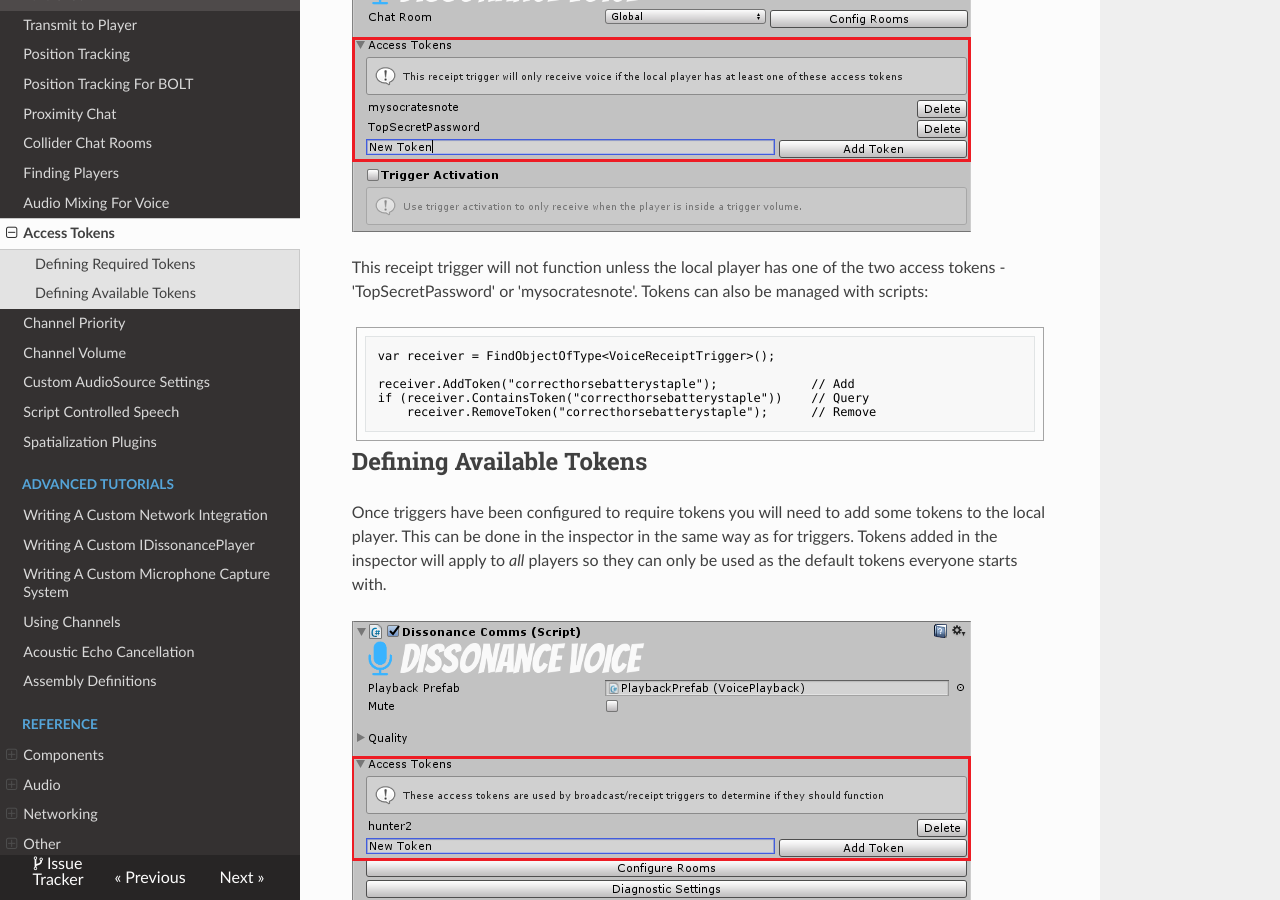
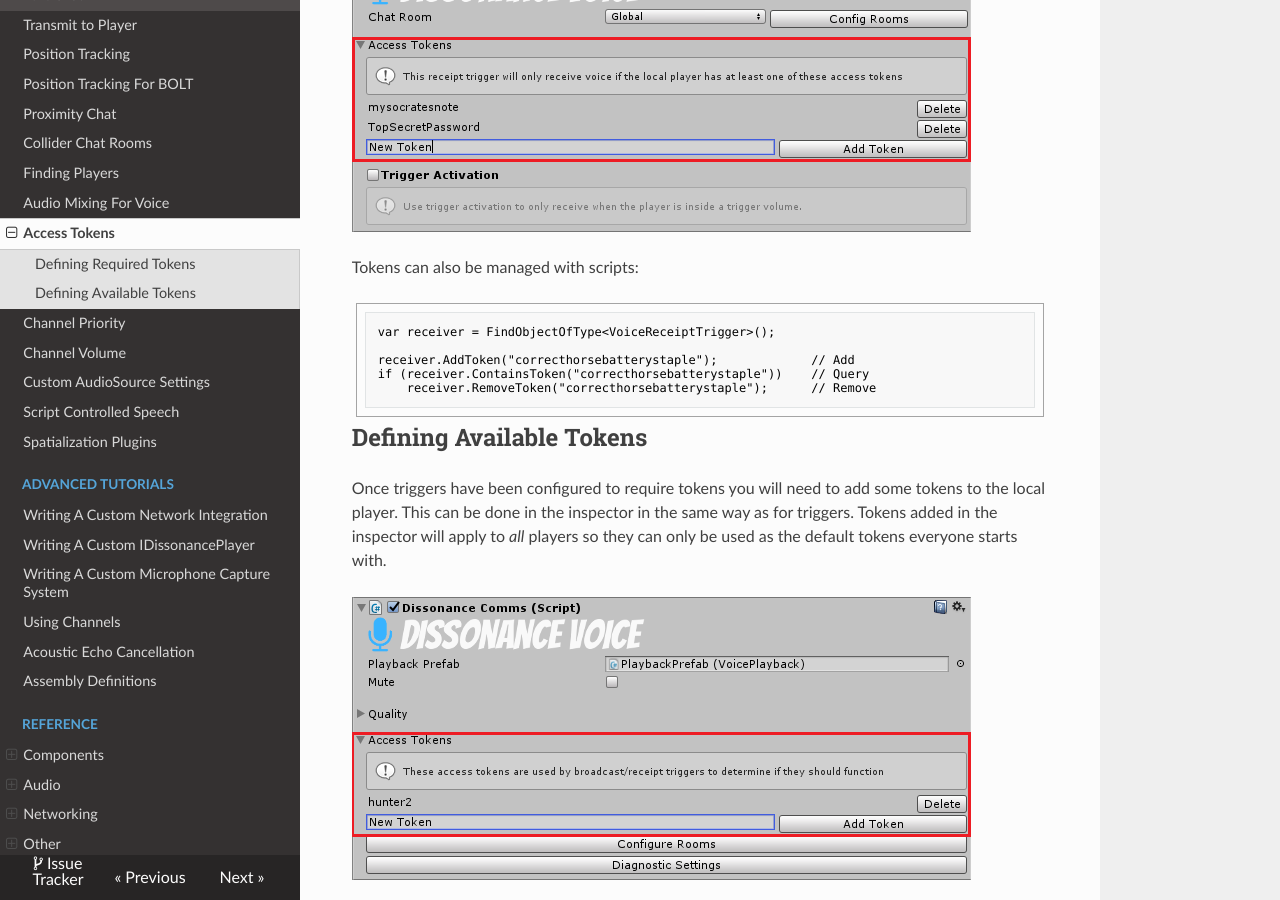
Before and after one commit to Placeholder-Software/Dissonance, an MkDocs documentation site: the page built from docs/Tutorials/Access-Control-Tokens.md, in a window 1280 px wide and 900 px high, scrolled down 434 px. Built offline with MkDocs 1.6.1, drawn with Linux system fonts in a browser that asks for light colours; old or Windows-style settings are respelled for this version of MkDocs.

Commit message:
Access-Control-Tokens.md: remove misleading sentence
Remove sentence which says users must have one of two specific access tokens. There's no context for this and it could confuse new users. Perhaps it's left over from a previous example that was removed?

````diff
--- a/docs/Tutorials/Access-Control-Tokens.md
+++ b/docs/Tutorials/Access-Control-Tokens.md
@@ -10,7 +10,7 @@ Tokens can be added and removed through the inspector:
 
 ![Receipt Trigger](../images/VoiceReceiptTrigger_Tokens.png)
 
-This receipt trigger will not function unless the local player has one of the two access tokens - 'TopSecretPassword' or 'mysocratesnote'. Tokens can also be managed with scripts:
+Tokens can also be managed with scripts:
 
 ```csharp
 var receiver = FindObjectOfType<VoiceReceiptTrigger>();
````
